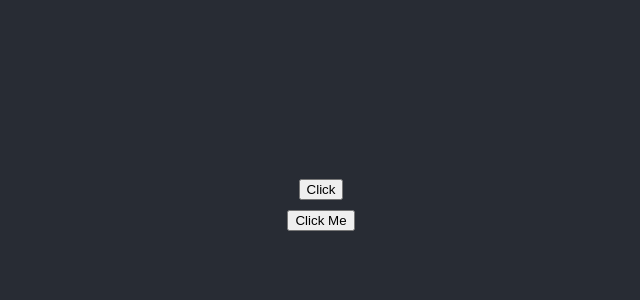
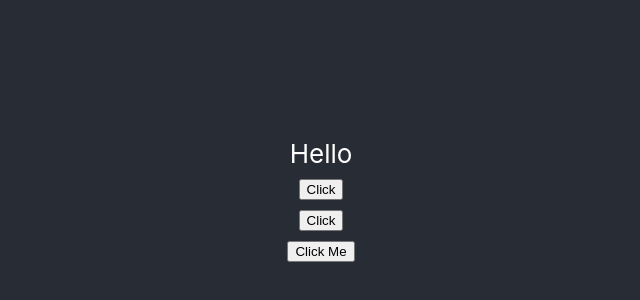
Before and after one commit to grvrjt/react-practice, a React (Create React App) app in the folder basics/: page / in a window 1280 px wide. Shown: the part 200-500 px from the top of the page, without its empty margins (319-959 px from the left). Built offline with nearby package versions, Linux system fonts and the light colour scheme.

Commit message:
feat:4 options of event binding

```diff
--- a/basics/src/App.js
+++ b/basics/src/App.js
@@ -1,12 +1,13 @@
-import logo from './logo.svg';
 import './App.css';
 import FunctionClick from './components/FunctionClick';
 import ClassClick from './components/ClassClick';
+import EventBind from './components/EventBind';
 
 function App() {
   return (
     <div className="App">
       <header className="App-header">
+        <EventBind />
        <FunctionClick />
        <ClassClick />
       </header>
--- /dev/null
+++ b/basics/src/components/EventBind.js
@@ -0,0 +1,38 @@
+import React, { Component } from 'react'
+ class EventBind extends Component {
+
+    constructor(props) {
+        super(props)
+
+        this.state = {
+             message:'Hello'
+        }
+    // this.clickHandler = this.clickHandler.bind(this);  // this is the best option .
+    }
+
+    // clickHandler(){
+    //     this.setState({
+    //         message:'Good Bye !'
+    //     })
+    //     console.log(this)
+    // }
+
+    clickHandler = ()=>{
+        this.setState({
+            message:'Good bye gaurav !!'
+        })
+    }
+    render() {
+        return (
+            <div>
+                <div>{this.state.message}</div>
+                {/* <button onClick={this.clickHandler.bind(this)} >Click</button> }
+                {/* <button onClick={()=>this.clickHandler()} >Click</button> */}
+                <button onClick={this.clickHandler} >Click</button>
+
+            </div>
+        )
+    }
+}
+
+export default EventBind
```
